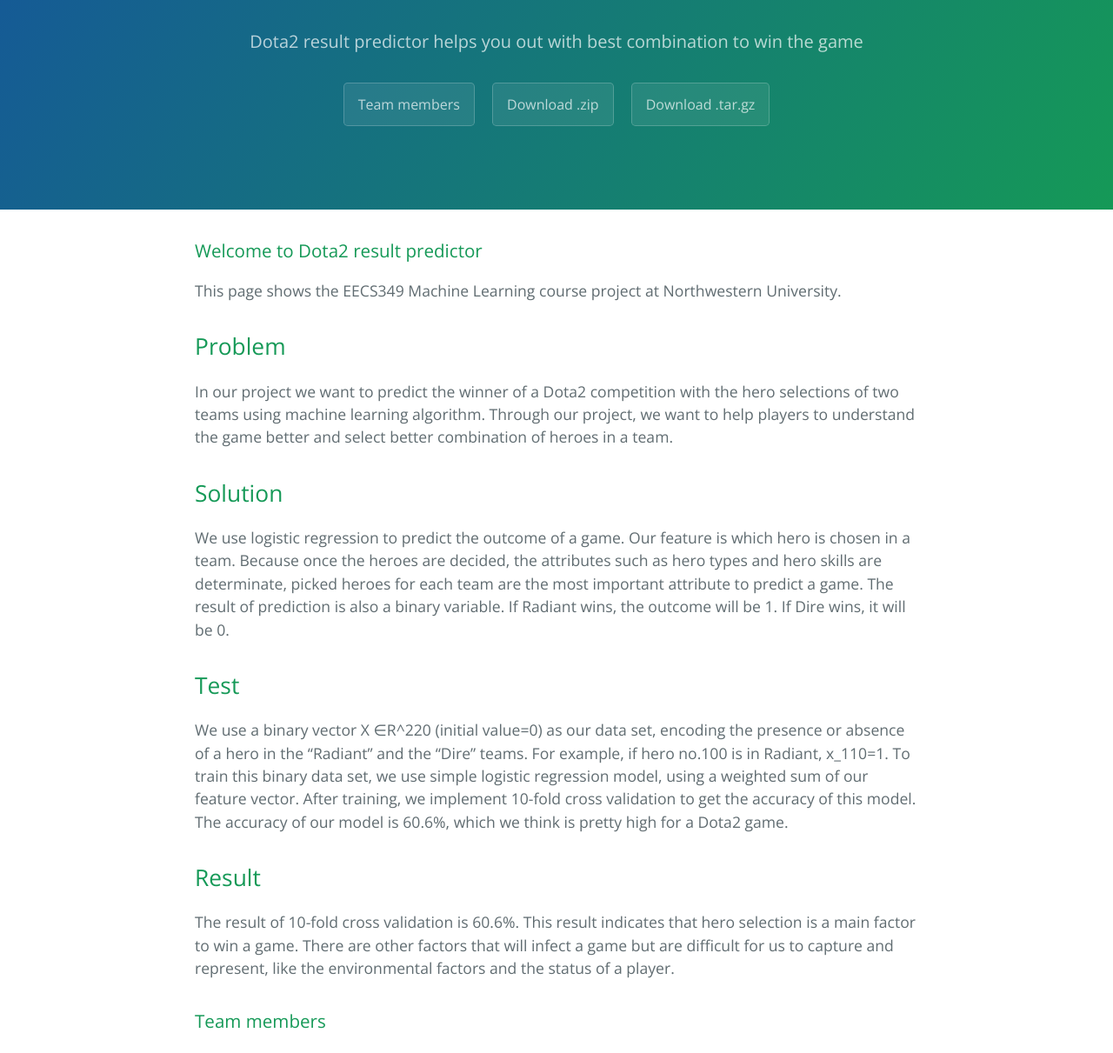
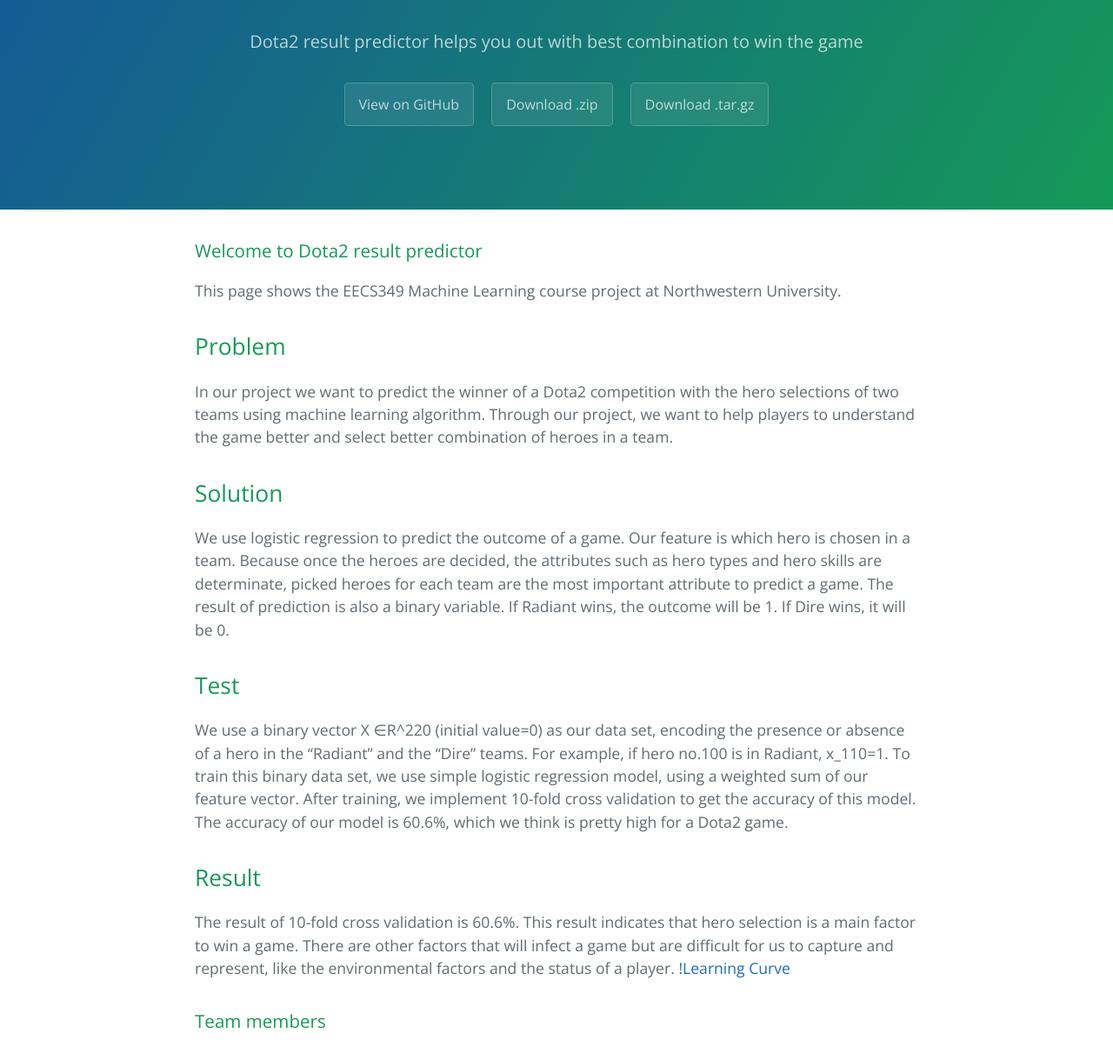
Before and after one commit to kklt92/dota2-result-predictor, a Jekyll site: the page index.html, which Jekyll copies as it is, in a window 1280 px wide. Shown: the part 142-1353 px from the top of the page at 87% size. Built offline with Jekyll 4.4.1, drawn with Linux system fonts in a browser that asks for light colours.

```diff
--- a/index.html
+++ b/index.html
@@ -13,7 +13,7 @@
     <section class="page-header">
       <h1 class="project-name">Dota2 Result Predictor</h1>
       <h2 class="project-tagline">Dota2 result predictor helps you out with best combination to win the game</h2>
-      <a href="#team-members" class="btn">Team members</a>
+      <a href="https://github.com/kklt92/dota2-result-predictor" class="btn">View on GitHub</a>
       <a href="https://github.com/kklt92/dota2-result-predictor/zipball/master" class="btn">Download .zip</a>
       <a href="https://github.com/kklt92/dota2-result-predictor/tarball/master" class="btn">Download .tar.gz</a>
     </section>
@@ -45,7 +45,8 @@
 <h2>
 <a id="result" class="anchor" href="#result" aria-hidden="true"><span class="octicon octicon-link"></span></a>Result</h2>
 
-<p>The result of 10-fold cross validation is 60.6%. This result indicates that hero selection is a main factor to win a game. There are other factors that will infect a game but are difficult for us to capture and represent, like the environmental factors and the status of a player. </p>
+<p>The result of 10-fold cross validation is 60.6%. This result indicates that hero selection is a main factor to win a game. There are other factors that will infect a game but are difficult for us to capture and represent, like the environmental factors and the status of a player.
+<a href="./images/Learning_Curve.png">!Learning Curve</a></p>
 
 <h3>
 <a id="team-members" class="anchor" href="#team-members" aria-hidden="true"><span class="octicon octicon-link"></span></a>Team members</h3>
```
Also changed, not shown: params.json (+1 -1 lines).
